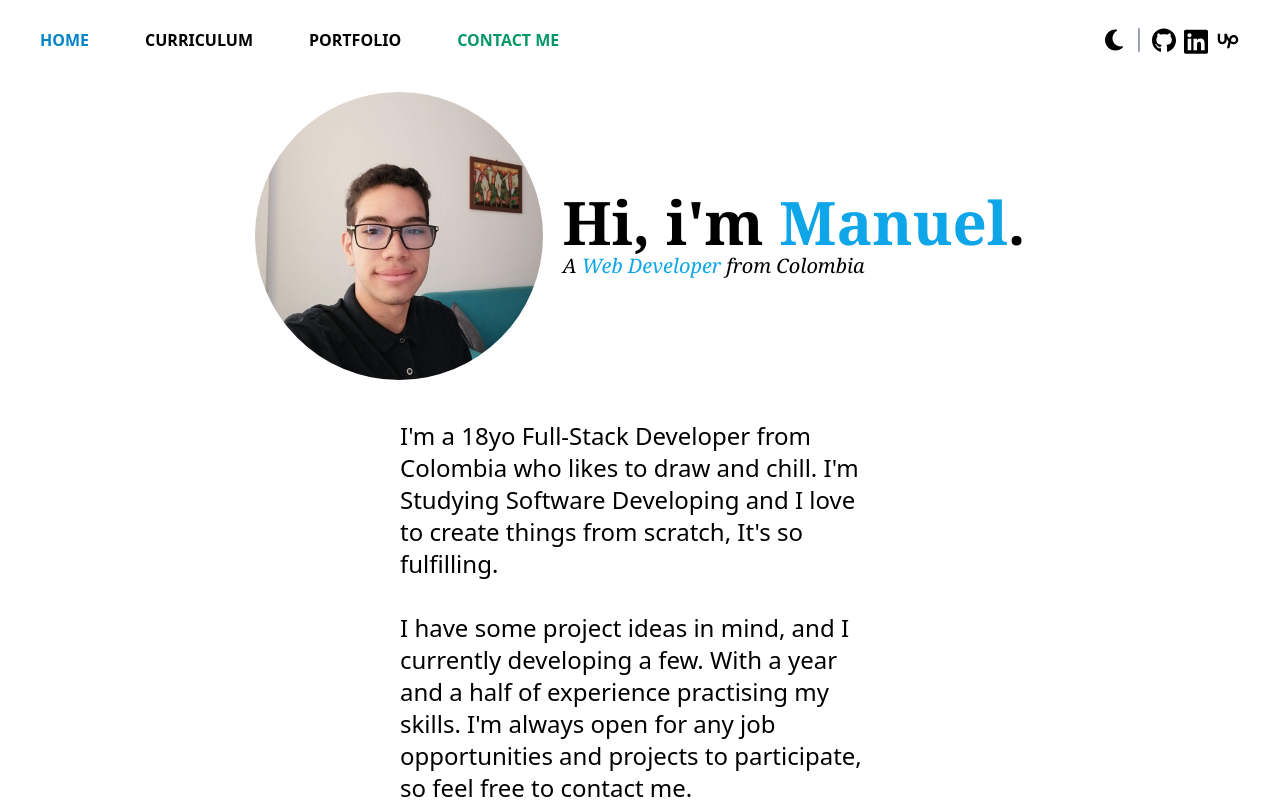
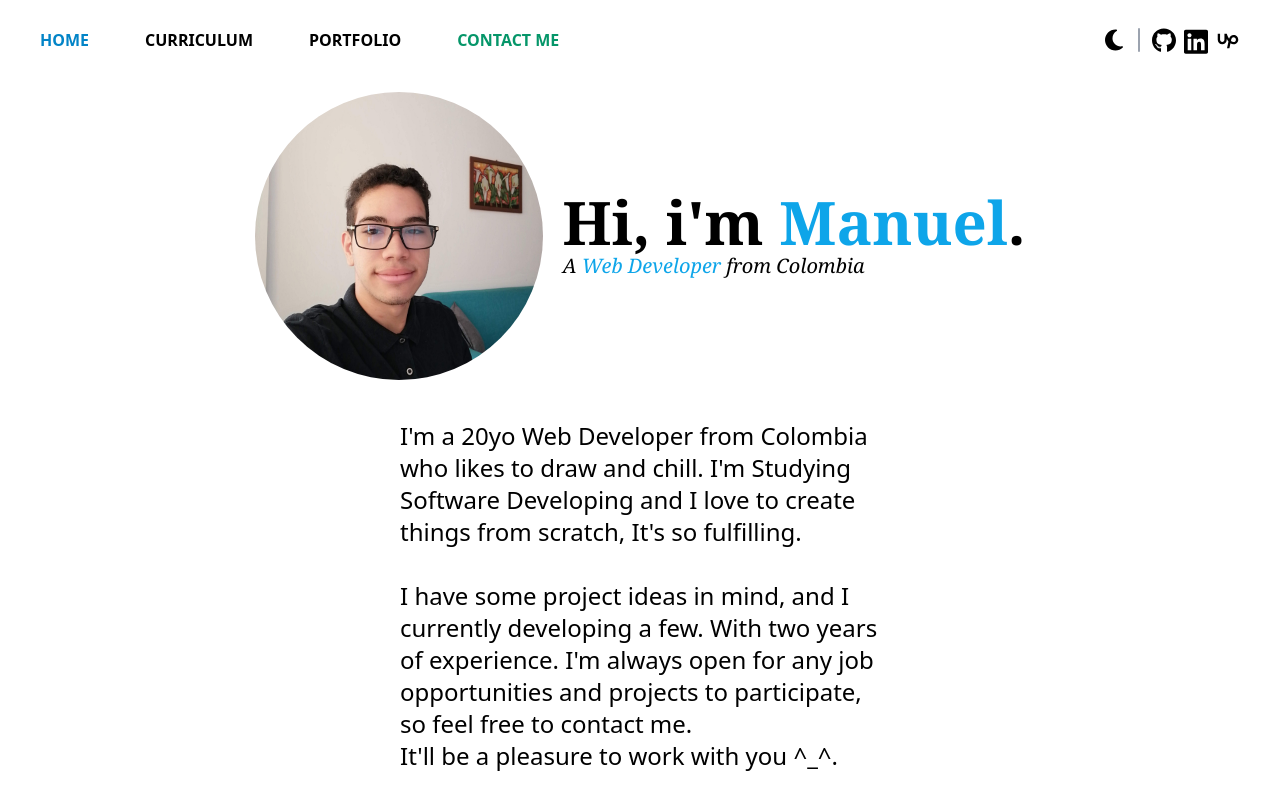
Before and after one commit to Mer7z/mer7z.github.io, a React (Vite) app: page / in a window 1280 px wide. Built offline with nearby package versions, Linux system fonts and the light colour scheme.

Commit message:
changed foto-perfil in curriculumn and changed home description

```diff
--- a/src/components/Curriculum.jsx
+++ b/src/components/Curriculum.jsx
@@ -1,6 +1,7 @@
 import React from "react";
 import CVDesc from "./CVDesc";
 import CVSkills from "./CVSkills";
+import fotoPerfil from "../assets/foto-perfil.jpg";
 
 function Curriculum() {
   return (
@@ -10,7 +11,7 @@ function Curriculum() {
           <div className="profile-pic w-32 h-32 md:w-72 md:h-72 rounded-full overflow-hidden">
             <img
               className="w-full h-full object-cover object-center"
-              src="/foto-perfil.jpg"
+              src={fotoPerfil}
             />
           </div>
           <div className="text-center lg:text-left md:ml-5">
--- a/src/components/Home.jsx
+++ b/src/components/Home.jsx
@@ -19,7 +19,7 @@ function Home() {
         </div>
         <div className='description mt-10 flex lg:flex-nowrap flex-wrap justify-center apear-top opacity-0'>
           <p className='font-sans text-xl lg:text-2xl mb-6 lg:mb-0 lg:basis-2/4'>
-            I'm a 18yo Full-Stack Developer from Colombia who likes to draw and chill. I'm Studying Software Developing and I love to create things from scratch, It's so fulfilling.<br /><br/>I have some project ideas in mind, and I currently developing a few. With a year and a half of experience practising my skills. I'm always open for any job opportunities and projects to participate, so feel free to contact me.<br/>It'll be a pleasure to work with you ^_^.
+            I'm a 20yo Web Developer from Colombia who likes to draw and chill. I'm Studying Software Developing and I love to create things from scratch, It's so fulfilling.<br /><br/>I have some project ideas in mind, and I currently developing a few. With two years of experience. I'm always open for any job opportunities and projects to participate, so feel free to contact me.<br/>It'll be a pleasure to work with you ^_^.
           </p>
         </div>
       </section>
```
